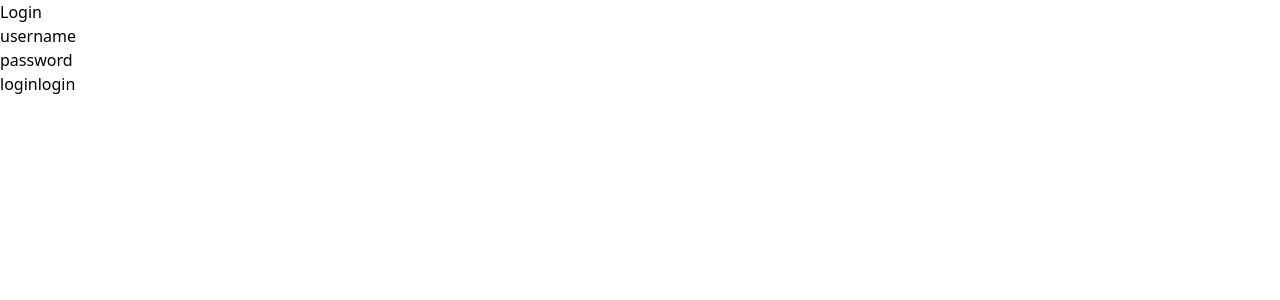
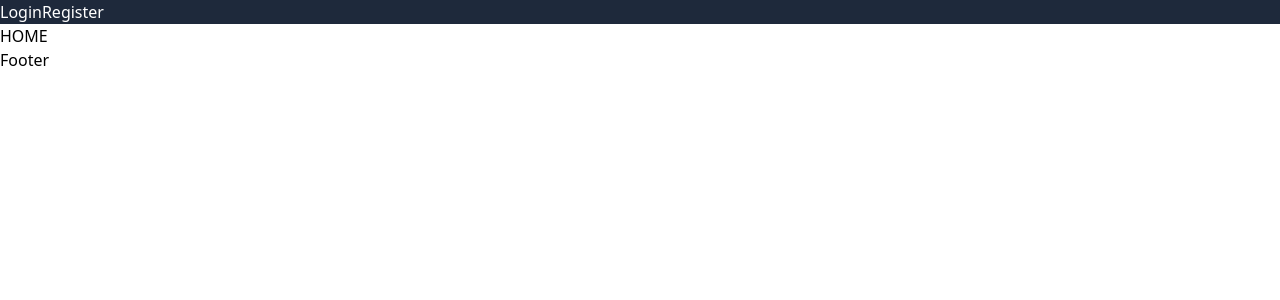
Before and after one commit to a1Thiago/finished-games, a React (Vite) app in the folder client/: page / in a window 1280 px wide. Before the commit this address led to /login. Shown: the top 300 px of the page. Built offline with nearby package versions, Linux system fonts and the light colour scheme.

Commit message:
routes and date

```diff
--- a/client/src/components/AddGame.tsx
+++ b/client/src/components/AddGame.tsx
@@ -3,6 +3,7 @@
 import { makeRequest } from "../utils/axios";
 
 export default function AddGame() {
+
 
   const navigate = useNavigate()
 
@@ -22,12 +23,12 @@
       title: titleRef?.current?.value,
       cover: coverRef?.current?.value,
       hours: hoursRef?.current?.value,
-      date: dateRef?.current?.value,
+      date: dateRef?.current?.value === '' ? null : dateRef?.current?.value,
       platform: platformRef?.current?.value,
       link: linkRef?.current?.value
     }
 
-    if (!inputs?.title) return
+    if (!inputs?.title) return //EDIT
 
     try {
       await makeRequest.post(`/api/games/add`, inputs)
@@ -37,10 +38,7 @@
 
       throw new Error(error);
     }
-
   }
-
-
 
   return (
     <div className="flex flex-col items-center    bg-red-100 h-screen">
--- a/client/src/components/EditGame.tsx
+++ b/client/src/components/EditGame.tsx
@@ -27,11 +27,13 @@
 
     e.preventDefault()
 
+
+
     const inputs = {
       title: titleRef?.current?.value,
       cover: coverRef?.current?.value,
       hours: hoursRef?.current?.value,
-      date: dateRef?.current?.value,
+      date: dateRef?.current?.value === '' ? null : dateRef?.current?.value,
       platform: platformRef?.current?.value,
       link: linkRef?.current?.value
     }
@@ -65,7 +67,7 @@
           <input type="text" ref={titleRef} placeholder="title" required defaultValue={data && data[0]?.title} />
           <input type="text" ref={coverRef} placeholder="cover" defaultValue={data && data[0]?.cover} />
           <input type="number" ref={hoursRef} placeholder="hours" defaultValue={data && data[0]?.hours} />
-          <input type="date" ref={dateRef} placeholder="date" defaultValue={data && data[0]?.date} />
+          <input type="date" ref={dateRef} placeholder="date" defaultValue={data && data[0]?.date.substring(0, 10)} />
           <input type="text" ref={platformRef} placeholder="platform" defaultValue={data && data[0]?.platform} />
           <input type="text" ref={linkRef} placeholder="link" defaultValue={data && data[0]?.link} />
 
--- a/client/src/components/Games.tsx
+++ b/client/src/components/Games.tsx
@@ -31,18 +31,13 @@
 
       await makeRequest.delete(`/api/games/delete/${id}`)
 
-      navigate('/games')
+      navigate(0)//EDIT
 
     } catch (error: any) {
 
       throw new Error(error);
     }
-
   }
-
-  if (isLoading) return <div>Loading...</div> //EDIT
-
-  if (data?.length < 1 || error) return <div>INVALID</div> //EDIT
 
   return (
     <div>
--- a/client/src/components/NavBar.tsx
+++ b/client/src/components/NavBar.tsx
@@ -2,25 +2,27 @@
 import { useContext } from "react"
 import { AuthContext } from "../contexts/AuthContext"
 
-import { Navigate, useNavigate } from "react-router-dom";
+import { useNavigate } from "react-router-dom";
 
 
 export default function NavBar() {
+
   const { currentUser } = useContext(AuthContext)
 
   const navigate = useNavigate()
 
   const handleLogOut = () => {
-    navigate('/')
     localStorage.clear()
     makeRequest.post('/api/auth/logout')
+    navigate('/')
+    navigate(0)
   }
 
   return (
     <div className="bg-slate-800 text-white">
       {currentUser && <button onClick={handleLogOut}>Logout</button>}
-      {!currentUser && <button><Navigate to={'/login'} />Login</button>}
-      {!currentUser && <button><Navigate to={'/register'} />Register</button>}
+      {!currentUser && <button onClick={() => navigate('/login')}>Login</button>}
+      {!currentUser && <button onClick={() => navigate('/register')}>Register</button>}
     </div>
   )
 }
```
Also changed, not shown: client/src/App.tsx (+5 -2 lines).
